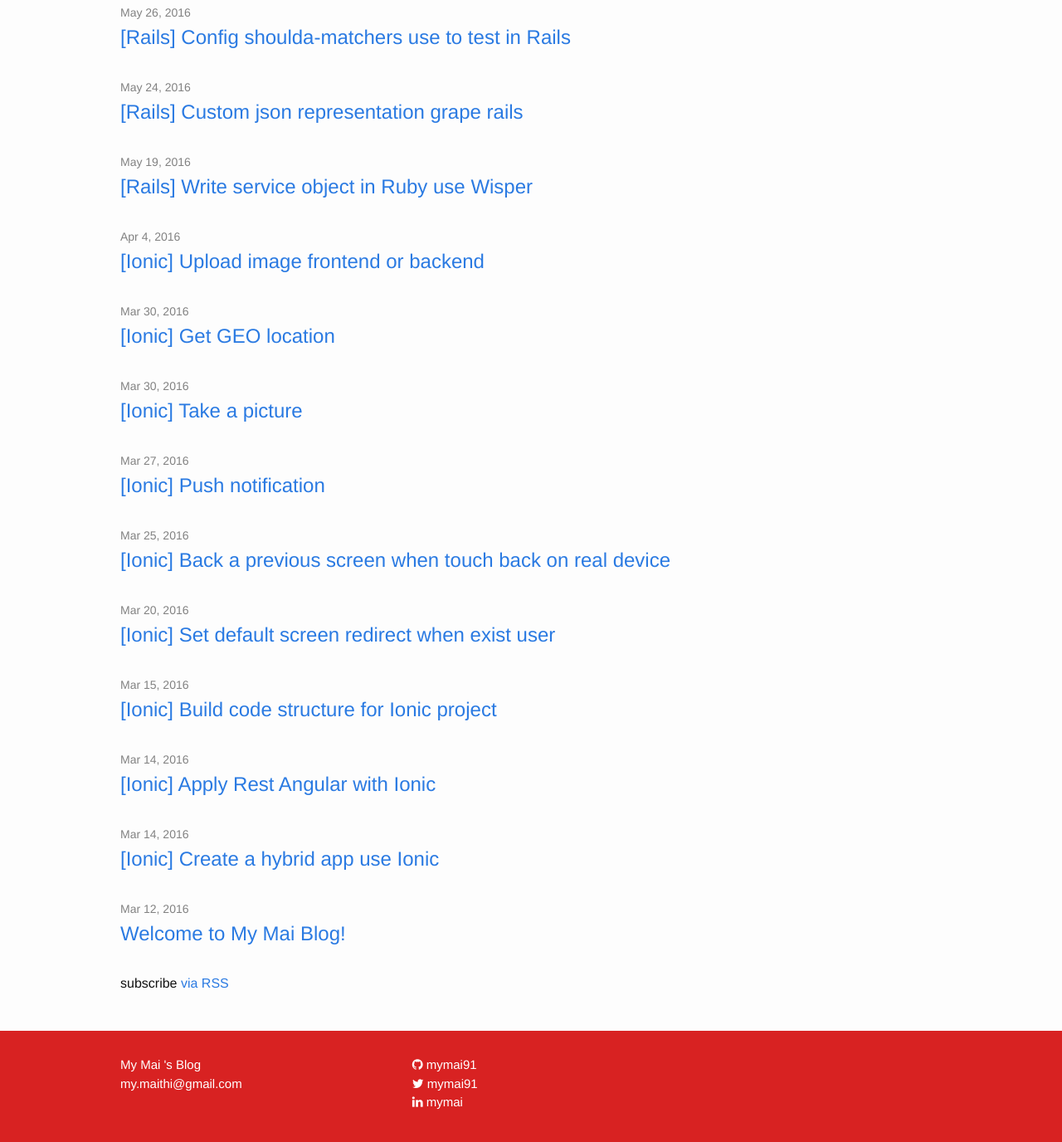
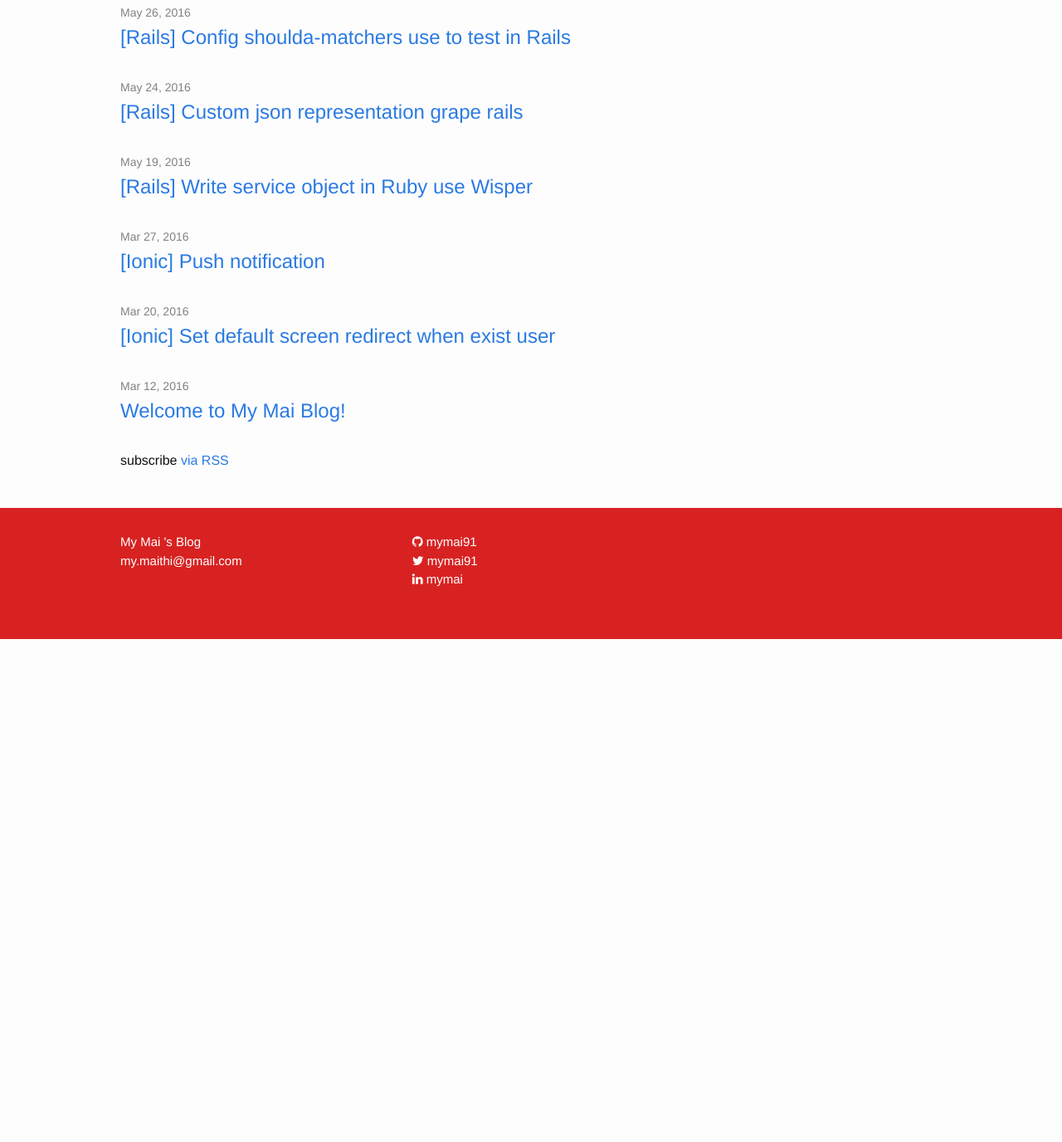
Before and after one commit to mymai91/mymai91.github.io, a Jekyll site: the page built from index.html, in a window 1280 px wide and 1400 px high, scrolled down 756 px. Shown: the top 1376 px of the window at 83% size. Built offline with Jekyll 4.4.1, drawn with Linux system fonts in a browser that asks for light colours; nearby versions of some CDN libraries; after the commit the page ends 1526 px from its top, so only the background shows below that.

Commit message:
update post for blog

```diff
--- a/_posts/2016-03-12-welcome-to-mymai-blog.markdown
+++ b/_posts/2016-03-12-welcome-to-mymai-blog.markdown
@@ -6,7 +6,7 @@ date:   2016-03-12 15:07:33 +0700
 categories: welcome
 ---
 
-Welcome to My Mai Blog!
+Welcome to my Blog!
 
 I think that **Sharing is caring** **Sharing more and getting more**
 
--- a/_posts/2016-03-14-ionic-create-a-hybrid-app-use-ionic.md
+++ /dev/null
@@ -1,7 +0,0 @@
----
-layout: post
-title:  "[Ionic] Create a hybrid app use Ionic"
-comments: true
-date:   2016-03-14 15:07:33 +0700
-categories: ionic
----
--- a/_posts/2016-03-15-ionic-code-structure-to-build-ionic-app.md
+++ /dev/null
@@ -1,7 +0,0 @@
----
-layout: post
-title:  "[Ionic] Build code structure for Ionic project"
-comments: true
-date:   2016-03-15 15:07:33 +0700
-categories: ionic
----
--- a/_posts/2016-03-17-ionic-apply-rest-angular-with-ionic.md
+++ /dev/null
@@ -1,7 +0,0 @@
----
-layout: post
-title:  "[Ionic] Apply Rest Angular with Ionic"
-comments: true
-date:   2016-03-14 15:07:33 +0700
-categories: ionic
----
--- a/_posts/2016-03-25-ionic-back-a-pre-screen-when-touch-back-on-real-device.md
+++ /dev/null
@@ -1,7 +0,0 @@
----
-layout: post
-title:  "[Ionic] Back a previous screen when touch back on real device"
-comments: true
-date:   2016-03-25 15:07:33 +0700
-categories: ionic
----
--- a/_posts/2016-03-30-ionic-take-picture.md
+++ /dev/null
@@ -1,7 +0,0 @@
----
-layout: post
-title:  "[Ionic] Take a picture"
-comments: true
-date:   2016-03-30 15:07:33 +0700
-categories: ionic
----
--- a/_posts/2016-04-01-ionic-get-location.md
+++ /dev/null
@@ -1,7 +0,0 @@
----
-layout: post
-title:  "[Ionic] Get GEO location"
-comments: true
-date:   2016-03-30 15:07:33 +0700
-categories: ionic
----
--- a/_posts/2016-04-04-upload-image-front-end-or-backend.md
+++ /dev/null
@@ -1,7 +0,0 @@
----
-layout: post
-title:  "[Ionic] Upload image frontend or backend"
-comments: true
-date:   2016-04-04 15:07:33 +0700
-categories: rails angular
----
```
